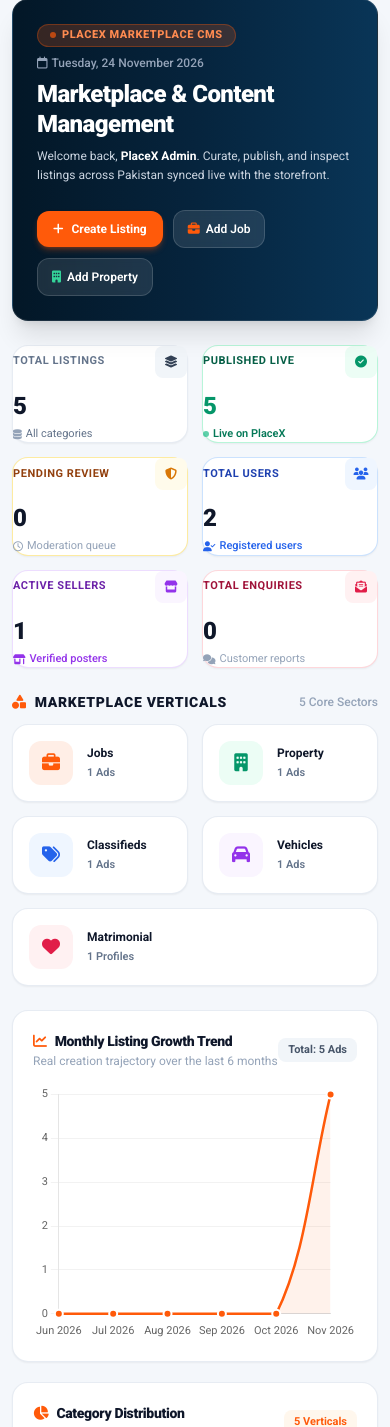
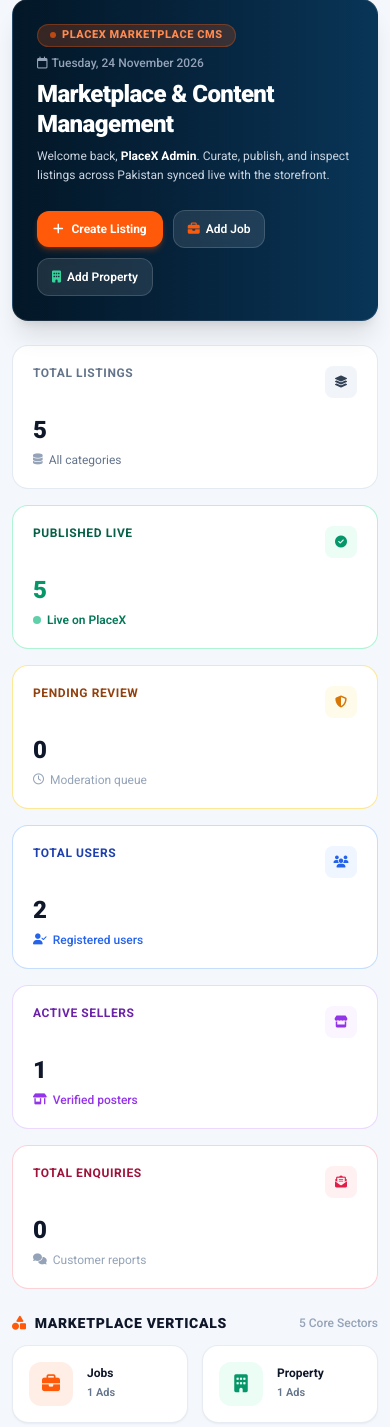
Before and after one commit to arifranabk3/placeX, a Laravel app: page /portal-admin/dashboard in a window 390 px wide. Shown: the part 82-1509 px from the top of the page. Run offline with Laravel 12, Linux system fonts and the light colour scheme; a user stored in the database is signed in; data comes from the database, SQL or seed files in the repository; data that the repository does not hold is empty; some libraries are stand-ins or nearby versions.

Commit message:
fix: refine KPI cards responsive grid and spacing preventing text wrapping

```diff
--- a/backend/resources/views/portal-admin/dashboard/index.blade.php
+++ b/backend/resources/views/portal-admin/dashboard/index.blade.php
@@ -52,105 +52,105 @@
     </div>
 
     <!-- 2. SIX KPI STATISTIC CARDS (100% Real Database Data) -->
-    <div class="grid grid-cols-2 sm:grid-cols-3 xl:grid-cols-6 gap-3.5 sm:gap-4 w-full">
+    <div class="grid grid-cols-1 sm:grid-cols-2 md:grid-cols-3 xl:grid-cols-6 gap-4 w-full">
 
         <!-- KPI 1: Total Listings -->
-        <div class="bg-white p-4.5 rounded-2xl shadow-sm border border-slate-200/80 flex flex-col justify-between hover:border-slate-300 hover:shadow-md transition">
-            <div class="flex items-center justify-between text-slate-400">
-                <span class="text-[11px] font-bold uppercase tracking-wider text-slate-500">Total Listings</span>
-                <div class="w-8 h-8 rounded-lg bg-slate-100 text-slate-700 flex items-center justify-center text-xs">
+        <div class="bg-white p-5 rounded-2xl shadow-xs border border-slate-200/90 flex flex-col justify-between hover:border-slate-300 hover:shadow-md transition min-w-0">
+            <div class="flex items-start justify-between gap-2">
+                <span class="text-xs font-bold uppercase tracking-wider text-slate-500 leading-tight">Total Listings</span>
+                <div class="w-8 h-8 rounded-lg bg-slate-100 text-slate-700 flex items-center justify-center text-xs shrink-0">
                     <i class="fa-solid fa-layer-group"></i>
                 </div>
             </div>
-            <div class="mt-3">
-                <span class="text-2xl sm:text-3xl font-black text-slate-900 tracking-tight">{{ number_format($totalListings) }}</span>
-                <div class="flex items-center gap-1 text-[11px] text-slate-500 mt-1">
-                    <i class="fa-solid fa-database text-[10px] text-slate-400"></i>
+            <div class="mt-4">
+                <span class="text-2xl sm:text-3xl font-black text-slate-900 tracking-tight block">{{ number_format($totalListings) }}</span>
+                <div class="flex items-center gap-1.5 text-xs text-slate-500 mt-1.5 truncate">
+                    <i class="fa-solid fa-database text-[11px] text-slate-400 shrink-0"></i>
                     <span>All categories</span>
                 </div>
             </div>
         </div>
 
         <!-- KPI 2: Published Listings -->
-        <div class="bg-white p-4.5 rounded-2xl shadow-sm border border-emerald-200/80 flex flex-col justify-between hover:border-emerald-300 hover:shadow-md transition">
-            <div class="flex items-center justify-between text-emerald-600">
-                <span class="text-[11px] font-bold uppercase tracking-wider text-emerald-800">Published Live</span>
-                <div class="w-8 h-8 rounded-lg bg-emerald-50 text-emerald-600 flex items-center justify-center text-xs">
+        <div class="bg-white p-5 rounded-2xl shadow-xs border border-emerald-200/90 flex flex-col justify-between hover:border-emerald-300 hover:shadow-md transition min-w-0">
+            <div class="flex items-start justify-between gap-2">
+                <span class="text-xs font-bold uppercase tracking-wider text-emerald-800 leading-tight">Published Live</span>
+                <div class="w-8 h-8 rounded-lg bg-emerald-50 text-emerald-600 flex items-center justify-center text-xs shrink-0">
                     <i class="fa-solid fa-circle-check"></i>
                 </div>
             </div>
-            <div class="mt-3">
-                <span class="text-2xl sm:text-3xl font-black text-emerald-600 tracking-tight">{{ number_format($publishedListings) }}</span>
-                <div class="flex items-center gap-1 text-[11px] text-emerald-700 font-semibold mt-1">
-                    <span class="w-1.5 h-1.5 rounded-full bg-emerald-500 animate-pulse"></span>
+            <div class="mt-4">
+                <span class="text-2xl sm:text-3xl font-black text-emerald-600 tracking-tight block">{{ number_format($publishedListings) }}</span>
+                <div class="flex items-center gap-1.5 text-xs text-emerald-700 font-semibold mt-1.5 truncate">
+                    <span class="w-2 h-2 rounded-full bg-emerald-500 animate-pulse shrink-0"></span>
                     <span>Live on PlaceX</span>
                 </div>
             </div>
         </div>
 
         <!-- KPI 3: Pending Approval -->
-        <div class="bg-white p-4.5 rounded-2xl shadow-sm border border-amber-200/80 flex flex-col justify-between hover:border-amber-300 hover:shadow-md transition">
-            <div class="flex items-center justify-between text-amber-600">
-                <span class="text-[11px] font-bold uppercase tracking-wider text-amber-800">Pending Review</span>
-                <div class="w-8 h-8 rounded-lg bg-amber-50 text-amber-600 flex items-center justify-center text-xs">
+        <div class="bg-white p-5 rounded-2xl shadow-xs border border-amber-200/90 flex flex-col justify-between hover:border-amber-300 hover:shadow-md transition min-w-0">
+            <div class="flex items-start justify-between gap-2">
+                <span class="text-xs font-bold uppercase tracking-wider text-amber-800 leading-tight">Pending Review</span>
+                <div class="w-8 h-8 rounded-lg bg-amber-50 text-amber-600 flex items-center justify-center text-xs shrink-0">
                     <i class="fa-solid fa-shield-halved"></i>
                 </div>
             </div>
-            <div class="mt-3">
-                <span class="text-2xl sm:text-3xl font-black {{ $pendingApproval > 0 ? 'text-amber-600' : 'text-slate-900' }} tracking-tight">{{ number_format($pendingApproval) }}</span>
-                <div class="flex items-center gap-1 text-[11px] {{ $pendingApproval > 0 ? 'text-amber-700 font-bold' : 'text-slate-400' }} mt-1">
-                    <i class="fa-regular fa-clock text-[10px]"></i>
+            <div class="mt-4">
+                <span class="text-2xl sm:text-3xl font-black {{ $pendingApproval > 0 ? 'text-amber-600' : 'text-slate-900' }} tracking-tight block">{{ number_format($pendingApproval) }}</span>
+                <div class="flex items-center gap-1.5 text-xs {{ $pendingApproval > 0 ? 'text-amber-700 font-bold' : 'text-slate-400' }} mt-1.5 truncate">
+                    <i class="fa-regular fa-clock text-[11px] shrink-0"></i>
                     <span>Moderation queue</span>
                 </div>
             </div>
         </div>
 
         <!-- KPI 4: Total Users -->
-        <div class="bg-white p-4.5 rounded-2xl shadow-sm border border-blue-200/80 flex flex-col justify-between hover:border-blue-300 hover:shadow-md transition">
-            <div class="flex items-center justify-between text-blue-600">
-                <span class="text-[11px] font-bold uppercase tracking-wider text-blue-800">Total Users</span>
-                <div class="w-8 h-8 rounded-lg bg-blue-50 text-blue-600 flex items-center justify-center text-xs">
+        <div class="bg-white p-5 rounded-2xl shadow-xs border border-blue-200/90 flex flex-col justify-between hover:border-blue-300 hover:shadow-md transition min-w-0">
+            <div class="flex items-start justify-between gap-2">
+                <span class="text-xs font-bold uppercase tracking-wider text-blue-800 leading-tight">Total Users</span>
+                <div class="w-8 h-8 rounded-lg bg-blue-50 text-blue-600 flex items-center justify-center text-xs shrink-0">
                     <i class="fa-solid fa-users"></i>
                 </div>
             </div>
-            <div class="mt-3">
-                <span class="text-2xl sm:text-3xl font-black text-slate-900 tracking-tight">{{ number_format($totalUsers) }}</span>
-                <div class="flex items-center gap-1 text-[11px] text-blue-600 font-medium mt-1">
-                    <i class="fa-solid fa-user-check text-[10px]"></i>
+            <div class="mt-4">
+                <span class="text-2xl sm:text-3xl font-black text-slate-900 tracking-tight block">{{ number_format($totalUsers) }}</span>
+                <div class="flex items-center gap-1.5 text-xs text-blue-600 font-medium mt-1.5 truncate">
+                    <i class="fa-solid fa-user-check text-[11px] shrink-0"></i>
                     <span>Registered users</span>
                 </div>
             </div>
         </div>
 
         <!-- KPI 5: Active Sellers -->
-        <div class="bg-white p-4.5 rounded-2xl shadow-sm border border-purple-200/80 flex flex-col justify-between hover:border-purple-300 hover:shadow-md transition">
-            <div class="flex items-center justify-between text-purple-600">
-                <span class="text-[11px] font-bold uppercase tracking-wider text-purple-800">Active Sellers</span>
-                <div class="w-8 h-8 rounded-lg bg-purple-50 text-purple-600 flex items-center justify-center text-xs">
+        <div class="bg-white p-5 rounded-2xl shadow-xs border border-purple-200/90 flex flex-col justify-between hover:border-purple-300 hover:shadow-md transition min-w-0">
+            <div class="flex items-start justify-between gap-2">
+                <span class="text-xs font-bold uppercase tracking-wider text-purple-800 leading-tight">Active Sellers</span>
+                <div class="w-8 h-8 rounded-lg bg-purple-50 text-purple-600 flex items-center justify-center text-xs shrink-0">
                     <i class="fa-solid fa-store"></i>
                 </div>
             </div>
-            <div class="mt-3">
-                <span class="text-2xl sm:text-3xl font-black text-slate-900 tracking-tight">{{ number_format($activeSellers) }}</span>
-                <div class="flex items-center gap-1 text-[11px] text-purple-600 font-medium mt-1">
-                    <i class="fa-solid fa-shop text-[10px]"></i>
+            <div class="mt-4">
+                <span class="text-2xl sm:text-3xl font-black text-slate-900 tracking-tight block">{{ number_format($activeSellers) }}</span>
+                <div class="flex items-center gap-1.5 text-xs text-purple-600 font-medium mt-1.5 truncate">
+                    <i class="fa-solid fa-shop text-[11px] shrink-0"></i>
                     <span>Verified posters</span>
                 </div>
             </div>
         </div>
 
         <!-- KPI 6: Total Enquiries -->
-        <div class="bg-white p-4.5 rounded-2xl shadow-sm border border-rose-200/80 flex flex-col justify-between hover:border-rose-300 hover:shadow-md transition">
-            <div class="flex items-center justify-between text-rose-600">
-                <span class="text-[11px] font-bold uppercase tracking-wider text-rose-800">Total Enquiries</span>
-                <div class="w-8 h-8 rounded-lg bg-rose-50 text-rose-600 flex items-center justify-center text-xs">
+        <div class="bg-white p-5 rounded-2xl shadow-xs border border-rose-200/90 flex flex-col justify-between hover:border-rose-300 hover:shadow-md transition min-w-0">
+            <div class="flex items-start justify-between gap-2">
+                <span class="text-xs font-bold uppercase tracking-wider text-rose-800 leading-tight">Total Enquiries</span>
+                <div class="w-8 h-8 rounded-lg bg-rose-50 text-rose-600 flex items-center justify-center text-xs shrink-0">
                     <i class="fa-solid fa-envelope-open-text"></i>
                 </div>
             </div>
-            <div class="mt-3">
-                <span class="text-2xl sm:text-3xl font-black text-slate-900 tracking-tight">{{ number_format($totalEnquiries) }}</span>
-                <div class="flex items-center gap-1 text-[11px] text-slate-400 mt-1">
-                    <i class="fa-solid fa-comments text-[10px]"></i>
+            <div class="mt-4">
+                <span class="text-2xl sm:text-3xl font-black text-slate-900 tracking-tight block">{{ number_format($totalEnquiries) }}</span>
+                <div class="flex items-center gap-1.5 text-xs text-slate-400 mt-1.5 truncate">
+                    <i class="fa-solid fa-comments text-[11px] shrink-0"></i>
                     <span>Customer reports</span>
                 </div>
             </div>
```
